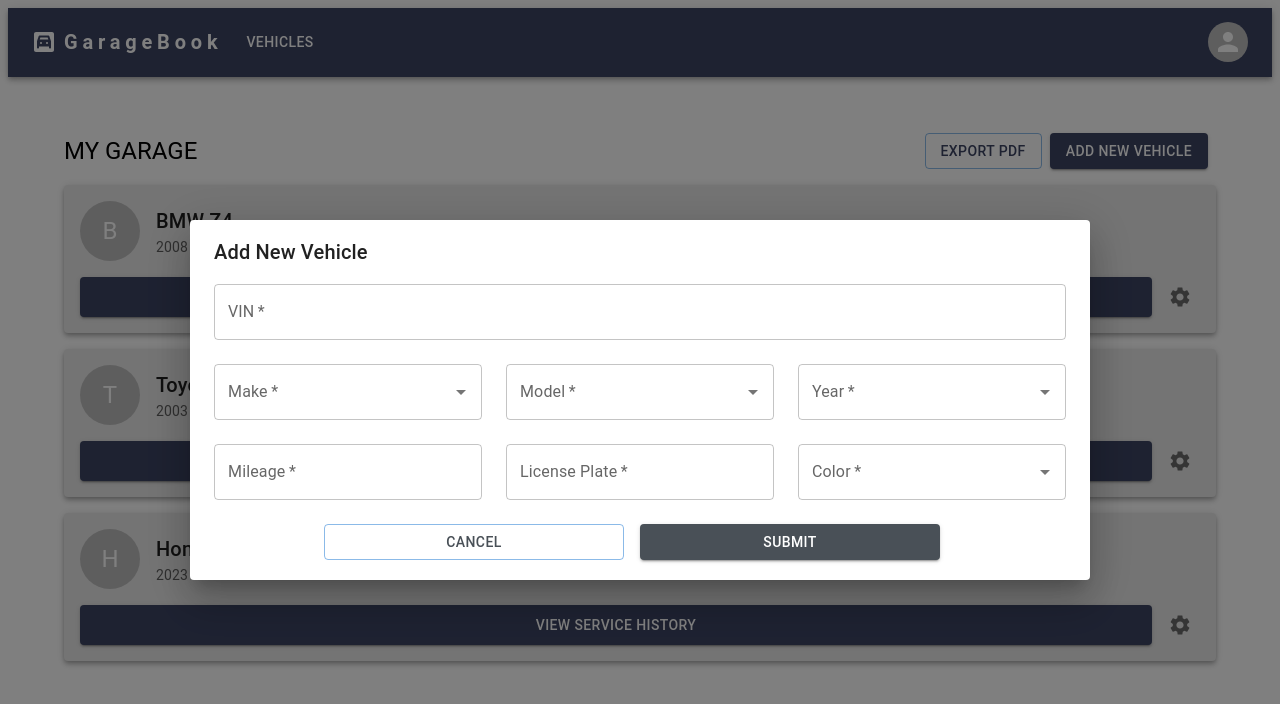
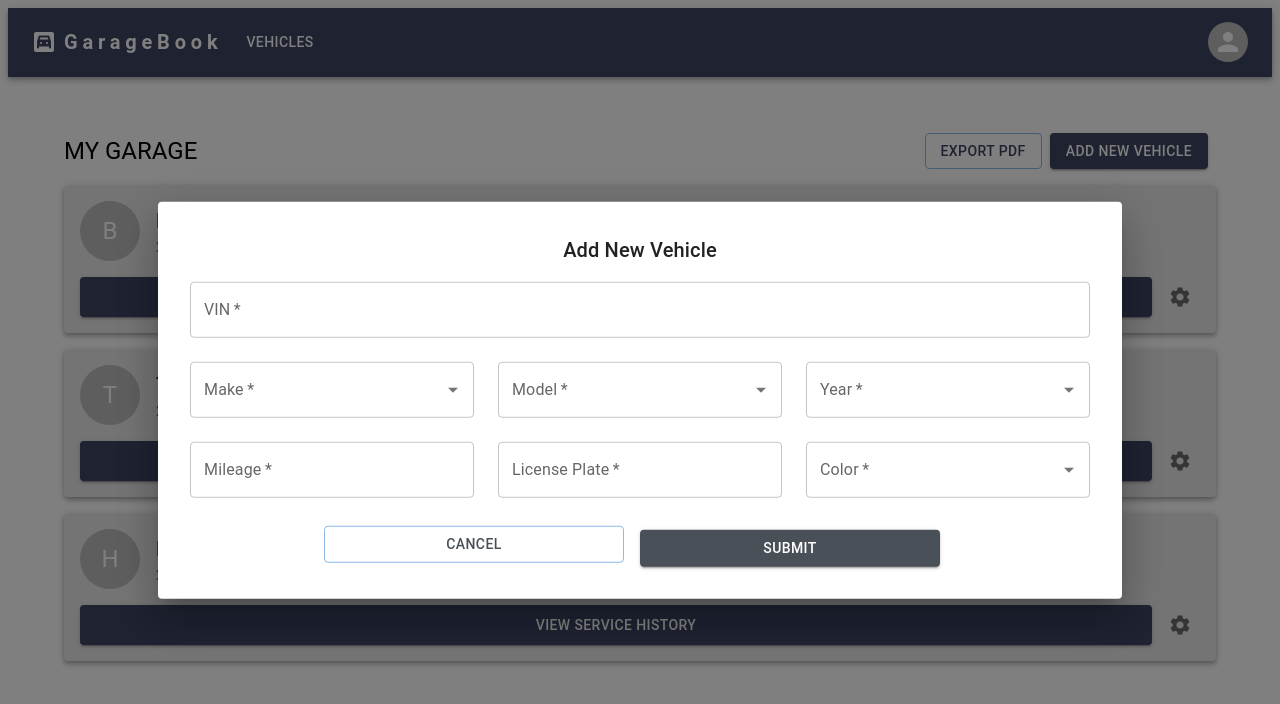
Before and after one commit to Joshua-Bergeron/GarageBook, a Next.js app: page /dashboard in a window 1280 px wide. Both pictures are taken after a click on the button "ADD NEW VEHICLE". Shown: the top 704 px of the page. Built offline with nearby package versions, Linux system fonts and the light colour scheme.

Commit message:
replace Dialog with Modal MUI component

```diff
--- a/src/components/Garage.jsx
+++ b/src/components/Garage.jsx
@@ -1,13 +1,10 @@
 "use client";
 import * as React from "react";
-import { Box, Container } from "@mui/material";
+import { Box, Container, Modal, Typography, Paper } from "@mui/material";
 import VehicleList from "./VehicleList";
 import GarageHeader from "./GarageHeader";
 import NavigationBar from "./NavigationBar";
 import NewVehicleForm from "./NewVehicleForm";
-import Dialog from "@mui/material/Dialog";
-import DialogContent from "@mui/material/DialogContent";
-import DialogTitle from "@mui/material/DialogTitle";
 
 function Garage({ vehicleList }) {
   const [showNewVehicleForm, setShowNewVehicleForm] = React.useState(false);
@@ -27,17 +24,41 @@ function Garage({ vehicleList }) {
         <GarageHeader onNewVehicleClick={handleNewVehicleClick} />
         <VehicleList vehicleList={vehicleList} />
       </Container>
-      <Dialog
+      <Modal
         open={showNewVehicleForm}
         onClose={handleClose}
-        fullWidth
-        maxWidth="md"
+        aria-labelledby="modal-title"
+        aria-describedby="modal-description"
+        BackdropProps={{
+          onClick: (event) => event.stopPropagation(),
+        }}
       >
-        <DialogTitle>Add New Vehicle</DialogTitle>
-        <DialogContent>
-          <NewVehicleForm onCancel={handleClose} />
-        </DialogContent>
-      </Dialog>
+        <Paper
+          sx={{
+            position: "absolute",
+            top: "50%",
+            left: "50%",
+            transform: "translate(-50%, -50%)",
+            width: "80%",
+            maxWidth: "md",
+            bgcolor: "background.paper",
+            boxShadow: 24,
+            p: 4,
+          }}
+        >
+          <Typography
+            id="modal-title"
+            variant="h6"
+            component="h2"
+            sx={{ textAlign: "center" }}
+          >
+            Add New Vehicle
+          </Typography>
+          <Box id="modal-description" sx={{ mt: 2 }}>
+            <NewVehicleForm onCancel={handleClose} />
+          </Box>
+        </Paper>
+      </Modal>
     </>
   );
 }
--- a/src/components/NewVehicleForm.jsx
+++ b/src/components/NewVehicleForm.jsx
@@ -204,6 +204,7 @@ function NewVehicleForm({ onCancel }) {
               backgroundColor: "#808080",
             },
             marginRight: 2,
+            marginTop: 1,
           }}
           onClick={handleSubmit}
           data-testid="submit-button"
```
